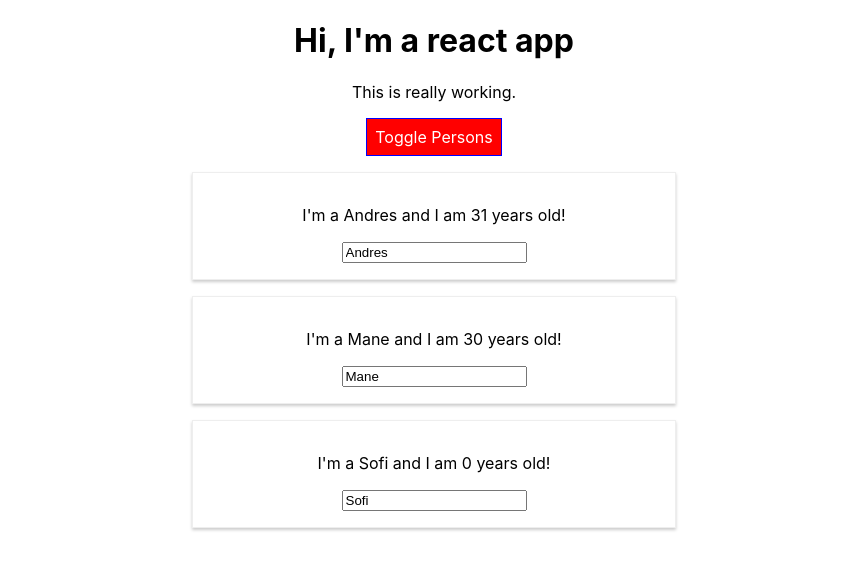
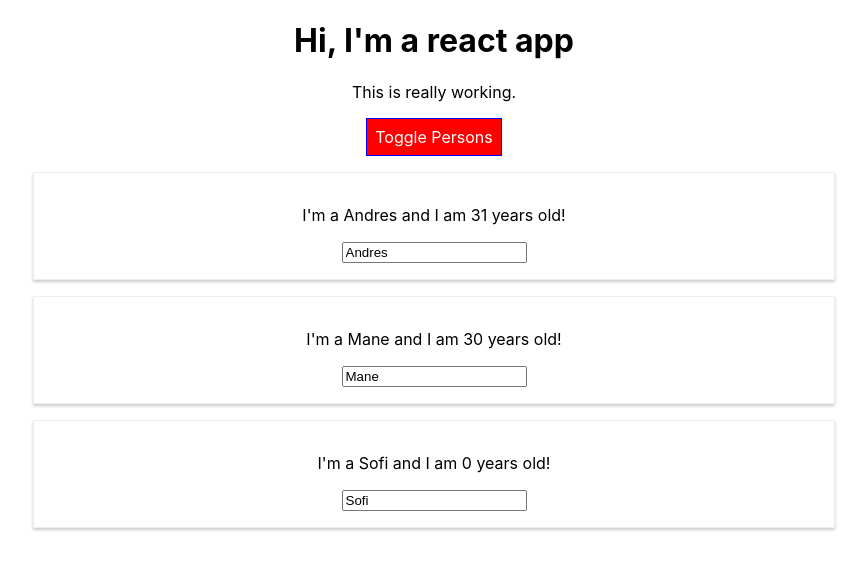
Before and after one commit to andrescanales/react-training, a React (Create React App) app: page / in a window 1280 px wide. Both pictures are taken after a click on the button "Toggle Persons". Shown: the top 570 px of the page, without its empty margins (206-1073 px from the left). Built offline with nearby package versions, Linux system fonts and the light colour scheme.

Commit message:
Reverting the use of radium

```diff
--- a/src/App.js
+++ b/src/App.js
@@ -1,6 +1,5 @@
 import React, { Component } from 'react';
 import './App.css';
-import Radium, { StyleRoot } from 'radium';
 import Person from './Person/Person';
 
 class App extends Component {
@@ -75,11 +74,7 @@
       font: 'inherit',
       border: '1px solid blue',
       padding: '8px',
-      cursor: 'pointer',
-      ':hover': {
-        backgroundColor: 'lightgreen',
-        color: 'black'
-      }
+      cursor: 'pointer'
     };
 
     let persons = null;
@@ -102,10 +97,6 @@
         </div>
       );
       style.backgroundColor = 'red';
-      style[':hover'] = {
-        backgroundColor: 'salmon',
-        color: 'black'
-      };
     }
 
     // Adding dynamically classes depending the status:
@@ -120,7 +111,6 @@
 
 
     return (
-      <StyleRoot>
       <div className="App">
         <h1>Hi, I'm a react app</h1>
         {/* Here we add a join because className value should be a string and not an array as original is.*/}
@@ -154,11 +144,10 @@
           // : null
         }
       </div>
-      </StyleRoot>
     );
     // Next commented line is what is translated from return above:
     // return React.createElement('div', {className: 'App'}, React.createElement('h1', null, 'Does this work?'));
   }
 }
 
-export default Radium(App);
+export default App;
--- a/src/Person/Person.js
+++ b/src/Person/Person.js
@@ -1,15 +1,10 @@
 import React from 'react';
 import './Person.css';
-import Radium from 'radium';
+
 
 const person = (props) => {
-	const style = {
-		'@media(min-width: 500px)':{
-			width: '450px'
-		}
-	};
 	return (
-		<div className="Person" style={style}>
+		<div className="Person">
 			<p onClick={props.click}>I'm a {props.name} and I am {props.age} years old!</p>
 			{/* Children element are within tags in person component */}
 			<p>{props.children}</p>
@@ -17,4 +12,4 @@
 		</div>
 		)
 };
-export default Radium(person);
+export default person;
```
